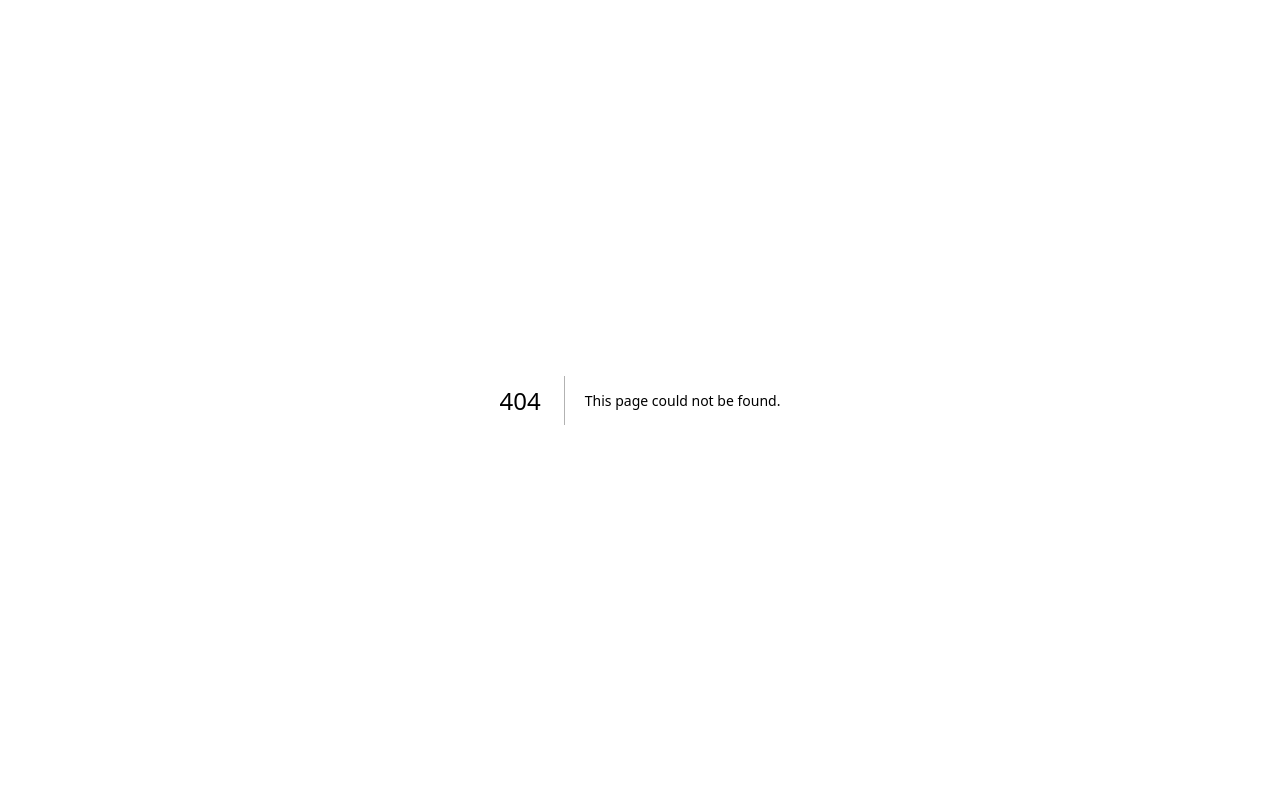
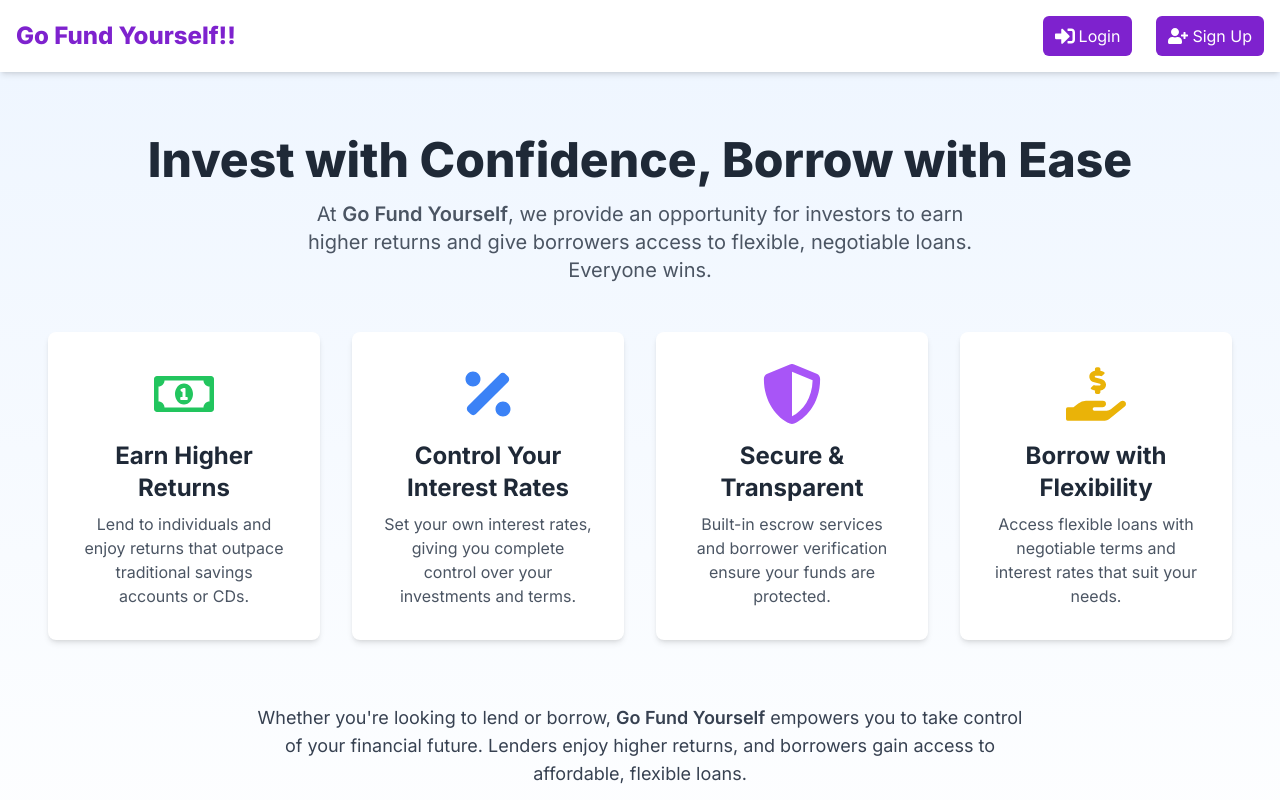
Before and after one commit to AritraRoy0/GFY, a Next.js app in the folder client/: page /about in a window 1280 px wide. Before the commit this address had no page. Shown: the top 800 px of the page. Built offline with nearby package versions, Linux system fonts and the light colour scheme.

Commit message:
CLient: Added About page Draft 1

```diff
--- /dev/null
+++ b/client/src/app/about/page.tsx
@@ -0,0 +1,84 @@
+// components/AboutUs.tsx
+
+import React from "react";
+import { FaPercentage, FaRegMoneyBillAlt, FaShieldAlt, FaHandHoldingUsd } from "react-icons/fa";
+import Footer from "../common/Footer";
+import Header from "../common/Header";
+import Head from "next/head";
+
+const AboutUs: React.FC = () => {
+  return (
+    <div>
+      <Head>
+        <title>About Us - Go Fund Yourself</title>
+        <meta name="description" content="Invest with confidence and borrow with ease on our peer-to-peer lending platform." />
+      </Head>
+      <Header />
+
+      <section className="bg-gradient-to-b from-blue-50 to-white dark:from-gray-900 dark:to-gray-800 text-gray-800 dark:text-gray-100 py-16 px-6 lg:px-12">
+        <div className="max-w-7xl mx-auto">
+          {/* Header Section */}
+          <div className="text-center mb-12">
+            <h2 className="text-5xl font-extrabold mb-4">Invest with Confidence, Borrow with Ease</h2>
+            <p className="text-xl text-gray-600 dark:text-gray-300 max-w-2xl mx-auto">
+              At <span className="font-semibold">Go Fund Yourself</span>, we provide an opportunity for investors to earn higher returns and give borrowers access to flexible, negotiable loans. Everyone wins.
+            </p>
+          </div>
+
+          {/* Cards Section */}
+          <div className="grid grid-cols-1 md:grid-cols-4 gap-8">
+            {/* Lender Card 1 */}
+            <div className="p-8 bg-white dark:bg-gray-900 rounded-lg shadow-md hover:shadow-lg transition-shadow">
+              <FaRegMoneyBillAlt className="text-green-500 dark:text-green-300 text-6xl mb-4 mx-auto" />
+              <h3 className="text-2xl font-bold text-center mb-2">Earn Higher Returns</h3>
+              <p className="text-gray-600 dark:text-gray-400 text-center">
+                Lend to individuals and enjoy returns that outpace traditional savings accounts or CDs.
+              </p>
+            </div>
+
+            {/* Lender Card 2 */}
+            <div className="p-8 bg-white dark:bg-gray-900 rounded-lg shadow-md hover:shadow-lg transition-shadow">
+              <FaPercentage className="text-blue-500 dark:text-blue-300 text-6xl mb-4 mx-auto" />
+              <h3 className="text-2xl font-bold text-center mb-2">Control Your Interest Rates</h3>
+              <p className="text-gray-600 dark:text-gray-400 text-center">
+                Set your own interest rates, giving you complete control over your investments and terms.
+              </p>
+            </div>
+
+            {/* Lender Card 3 */}
+            <div className="p-8 bg-white dark:bg-gray-900 rounded-lg shadow-md hover:shadow-lg transition-shadow">
+              <FaShieldAlt className="text-purple-500 dark:text-purple-300 text-6xl mb-4 mx-auto" />
+              <h3 className="text-2xl font-bold text-center mb-2">Secure & Transparent</h3>
+              <p className="text-gray-600 dark:text-gray-400 text-center">
+                Built-in escrow services and borrower verification ensure your funds are protected.
+              </p>
+            </div>
+
+            {/* Borrower Card */}
+            <div className="p-8 bg-white dark:bg-gray-900 rounded-lg shadow-md hover:shadow-lg transition-shadow">
+              <FaHandHoldingUsd className="text-yellow-500 dark:text-yellow-300 text-6xl mb-4 mx-auto" />
+              <h3 className="text-2xl font-bold text-center mb-2">Borrow with Flexibility</h3>
+              <p className="text-gray-600 dark:text-gray-400 text-center">
+                Access flexible loans with negotiable terms and interest rates that suit your needs.
+              </p>
+            </div>
+          </div>
+
+          {/* Call to Action */}
+          <div className="mt-16 text-center">
+            <p className="text-lg leading-7 max-w-3xl mx-auto text-gray-700 dark:text-gray-300">
+              Whether you're looking to lend or borrow, <span className="font-semibold">Go Fund Yourself</span> empowers you to take control of your financial future. Lenders enjoy higher returns, and borrowers gain access to affordable, flexible loans.
+            </p>
+            <p className="text-lg leading-7 mt-6 max-w-3xl mx-auto text-gray-700 dark:text-gray-300">
+              Start lending or borrowing today, and experience secure, transparent transactions with negotiable terms.
+            </p>
+          </div>
+        </div>
+      </section>
+
+      <Footer />
+    </div>
+  );
+};
+
+export default AboutUs;
```
